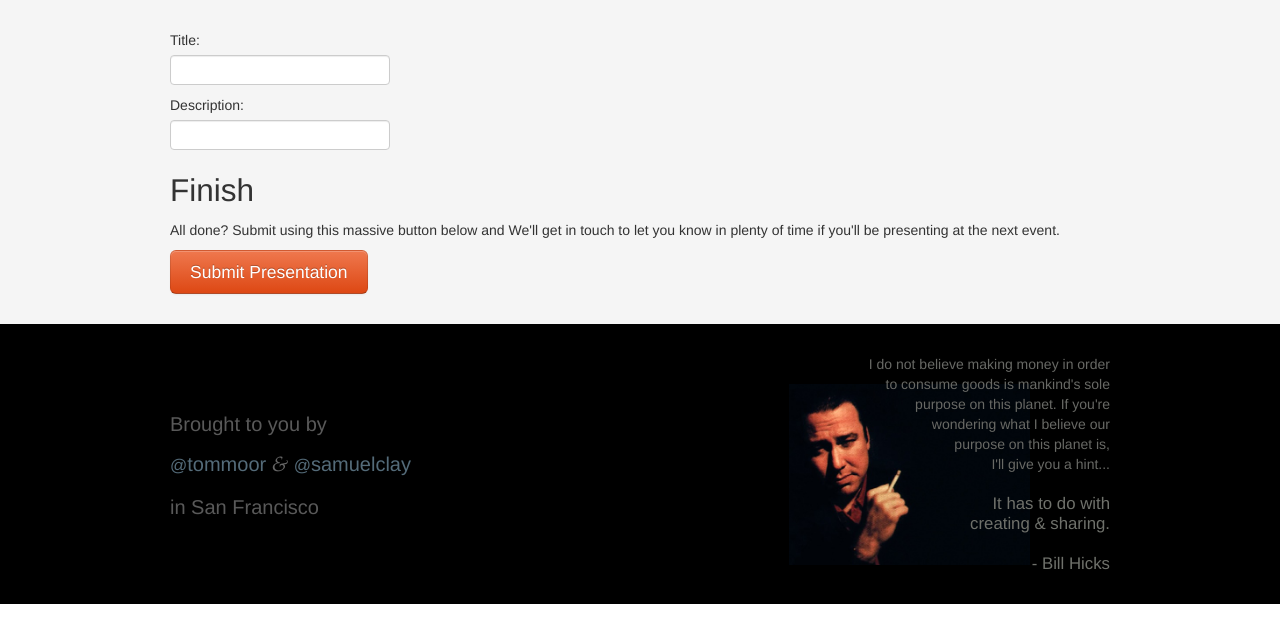
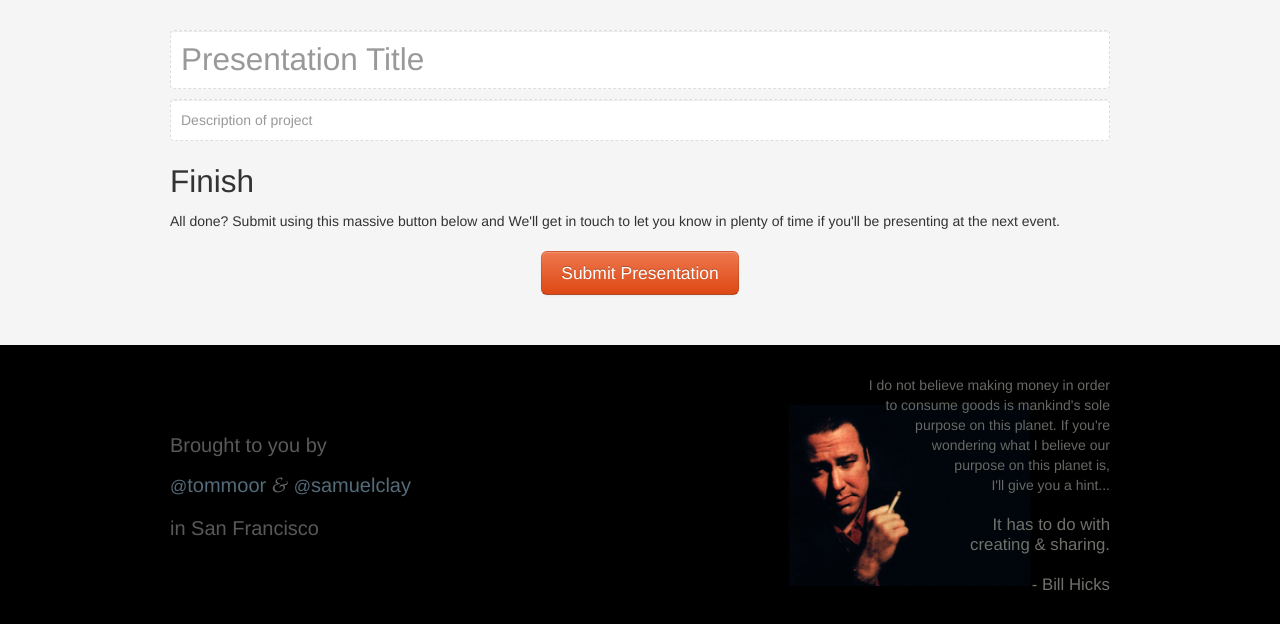
Before and after one commit to samuelclay/thedoclub, a Django app: template thedoclub/templates/presentation_edit.html in a window 1280 px wide. Shown: the part 128-752 px from the top of the page. Run offline with Django 3.2, Linux system fonts and the light colour scheme; the template is opened without the code that fills it, so the values that code supplies are empty.

Commit message:
Styling of title and description edit

```diff
--- a/thedoclub/static/css/master.css
+++ b/thedoclub/static/css/master.css
@@ -4,7 +4,10 @@ section{margin-bottom:30px;}
 .heading nav{margin-top:56px;text-align:right;}.heading nav li{display:inline;}.heading nav li a{padding:10px 0 0 60px;font-weight:bold;}
 .what{color:#555;font-size:20px;line-height:1.2;text-align:justify;}.what h2{color:#333;font-size:50px;margin-bottom:20px;}.what h2 .amp{font-size:1.05em;font-family:"Warnock Pro","Goudy Old Style","Palatino","Book Antiqua",serif;font-style:italic;}
 .note{margin-top:3px;color:#999;font-size:13px;}
-.presentation{background:#f5f5f5;padding:30px 0;margin:0;}
+.presentation{background:#f5f5f5;padding:30px 0;margin:0;}.presentation .presentation-meta input{width:100%;-webkit-box-sizing:border-box;-moz-box-sizing:border-box;box-sizing:border-box;}
+.presentation .presentation-meta .h2,.presentation .presentation-meta .description{padding:10px;border:1px dashed #ddd;height:auto;}
+.presentation .presentation-meta .h2{font-size:31.5px;}
+.presentation .finish{text-align:center;margin:20px 0;}.presentation .finish a{margin:0 auto;}
 .upcoming{background:#f5f5f5;padding:30px 0;}.upcoming h3{margin-bottom:0;}
 .upcoming h4{margin-top:-2px;margin-bottom:20px;color:#777;}
 .upcoming .attendees{margin:20px -3px 0 0;}.upcoming .attendees li{display:block;float:left;margin:0 3px 3px 0;}.upcoming .attendees li img{display:block;border:3px solid #fff;}
@@ -28,7 +31,8 @@ footer .about a{color:#546B79;}footer .about a:hover{color:#9ABED2;text-decorati
 footer .hicks{float:right;text-align:right;position:relative;font-family:"Helvetica Neue",Helvetica,Arial;}footer .hicks img{position:absolute;right:80px;top:30px;z-index:0;}
 footer .hicks .hicks-text{z-index:1;position:relative;color:#686965;}footer .hicks .hicks-text .big{font-size:120%;color:#6F716B;}
 .slides-editor{list-style-type:none;padding:0;margin:0;}
-.slide-editor{margin:0 0 30px;overflow:hidden;}.slide-editor .slide-markdown{clear:both;float:left;width:446px;}.slide-editor .slide-markdown textarea{width:100%;height:334px;padding:10px;-webkit-box-sizing:border-box;-moz-box-sizing:border-box;box-sizing:border-box;}
+.slide-editor{margin:0 0 30px;overflow:hidden;}.slide-editor .slide-count .saved{opacity:0;background:#72BC79;color:white;text-shadow:0 1px 0 rgba(0, 0, 0, 0.1);float:right;font-size:12px;text-transform:uppercase;line-height:16px;padding:3px 6px 2px;margin-top:18px;-webkit-transition:opacity 0.5s ease-in-out;-moz-transition:opacity 0.5s ease-in-out;-o-transition:opacity 0.5s ease-in-out;-ms-transition:opacity 0.5s ease-in-out;transition:opacity 0.5s ease-in-out;}.slide-editor .slide-count .saved.active{opacity:1;}
+.slide-editor .slide-markdown{clear:both;float:left;width:446px;}.slide-editor .slide-markdown textarea{width:100%;height:334px;padding:10px;-webkit-box-sizing:border-box;-moz-box-sizing:border-box;box-sizing:border-box;}
 .slide-editor .slide-preview{background:#fff;float:left;width:50%;margin:0 0 0 24px;border:1px solid #ccc;-webkit-border-radius:4px;-moz-border-radius:4px;border-radius:4px;}
 .slide-html{width:446px;height:334px;overflow:hidden;border:1px solid rgba(0, 0, 0, 0.1);padding:10px;font-size:.85em;line-height:.85em;-webkit-box-sizing:border-box;-moz-box-sizing:border-box;box-sizing:border-box;}.slide-html code{font-size:.85em;}
 .slide-html h1:first-child,.slide-html h2:first-child,.slide-html h3:first-child,.slide-html h4:first-child,.slide-html h5:first-child,.slide-html h6:first-child{margin-top:0;}
--- a/thedoclub/static/less/master.less
+++ b/thedoclub/static/less/master.less
@@ -65,6 +65,35 @@ section {
     background: #f5f5f5;
     padding: 30px 0;
     margin: 0;
+
+    .presentation-meta {
+        input {
+            width: 100%;
+            -webkit-box-sizing: border-box;
+            -moz-box-sizing: border-box;
+            box-sizing: border-box;
+        }
+
+        .h2,
+        .description {
+            padding: 10px;
+            border: 1px dashed #ddd;
+            height: auto;
+        }
+
+        .h2 {
+            font-size: 31.5px;
+        }
+    }
+
+    .finish {
+        text-align: center;
+        margin: 20px 0;
+
+        a {
+            margin: 0 auto;
+        }
+    }
 }
 
 .upcoming {
@@ -304,7 +333,7 @@ footer {
 
     .slide-count .saved {
         opacity: 0;
-        background-color: #F09537;
+        background: #72BC79;
         color: white;
         text-shadow: 0 1px 0 rgba(0, 0, 0, .1);
         float: right;
--- a/thedoclub/templates/presentation_edit.html
+++ b/thedoclub/templates/presentation_edit.html
@@ -7,12 +7,10 @@
     <div class="container">
         <div class="presentation-meta">
             <div class="presentation-title">
-                <label for="presentation-title">Title:</label>
-                <input type="text" id="presentation-title" name="title" value="{{ presentation.title }}">
+                <input type="text" name="title" value="{{ presentation.title }}" class="h2 editable" placeholder="Presentation Title" />
             </div>
             <div class="presentation-description">
-                <label for="presentation-description">Description:</label>
-                <input type="text" id="presentation-description" name="description" value="{{ presentation.description }}">
+                <input type="text" name="description" value="{{ presentation.description }}" class="description editable" placeholder="Description of project" />
             </div>
         </div>
 
@@ -33,7 +31,10 @@
 
         <h2>Finish</h2>
         <p>All done? Submit using this massive button below and We'll get in touch to let you know in plenty of time if you'll be presenting at the next event.</p>
-        <input type="button" name="submit" value="Submit Presentation" class="btn btn-primary btn-large" />
+
+        <div class="finish">
+            <input type="button" name="submit" value="Submit Presentation" class="btn btn-primary btn-large" />
+        </div>
     </div>
 </section>
 {% endblock %}
```
